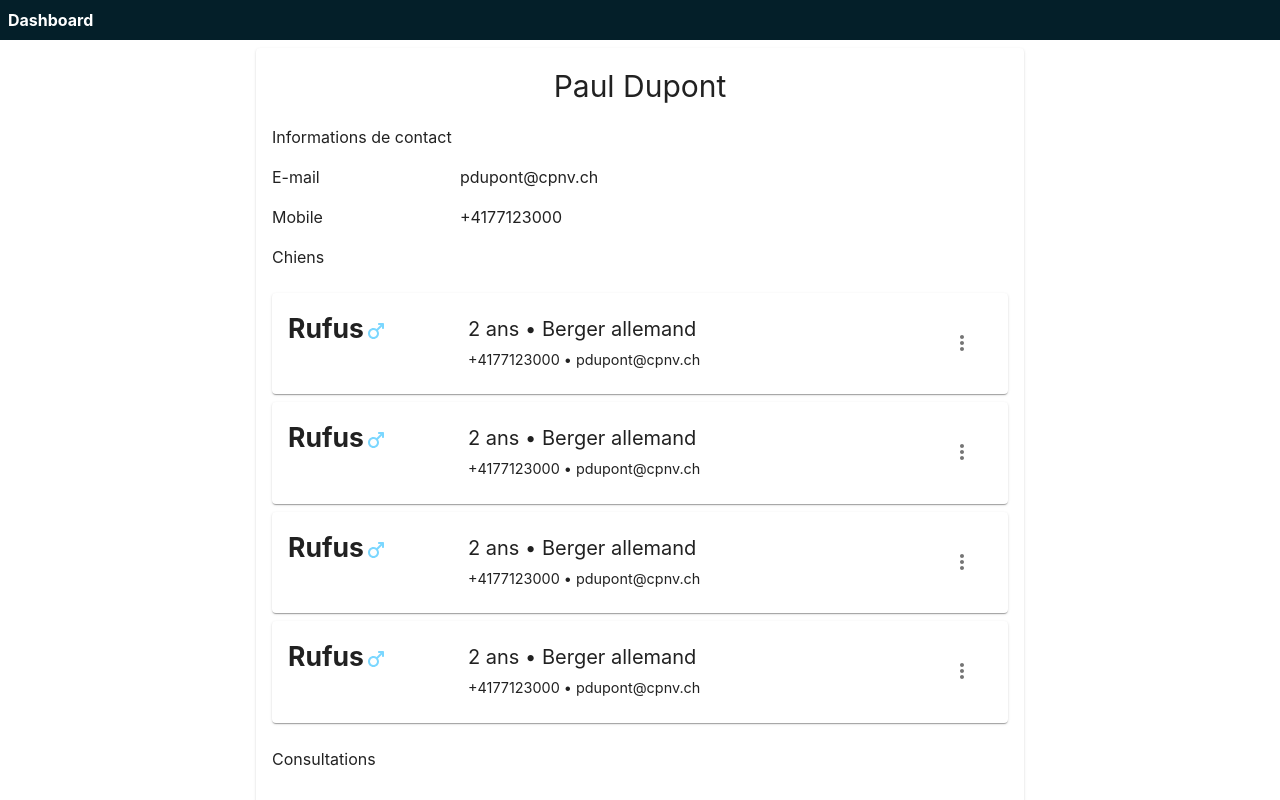
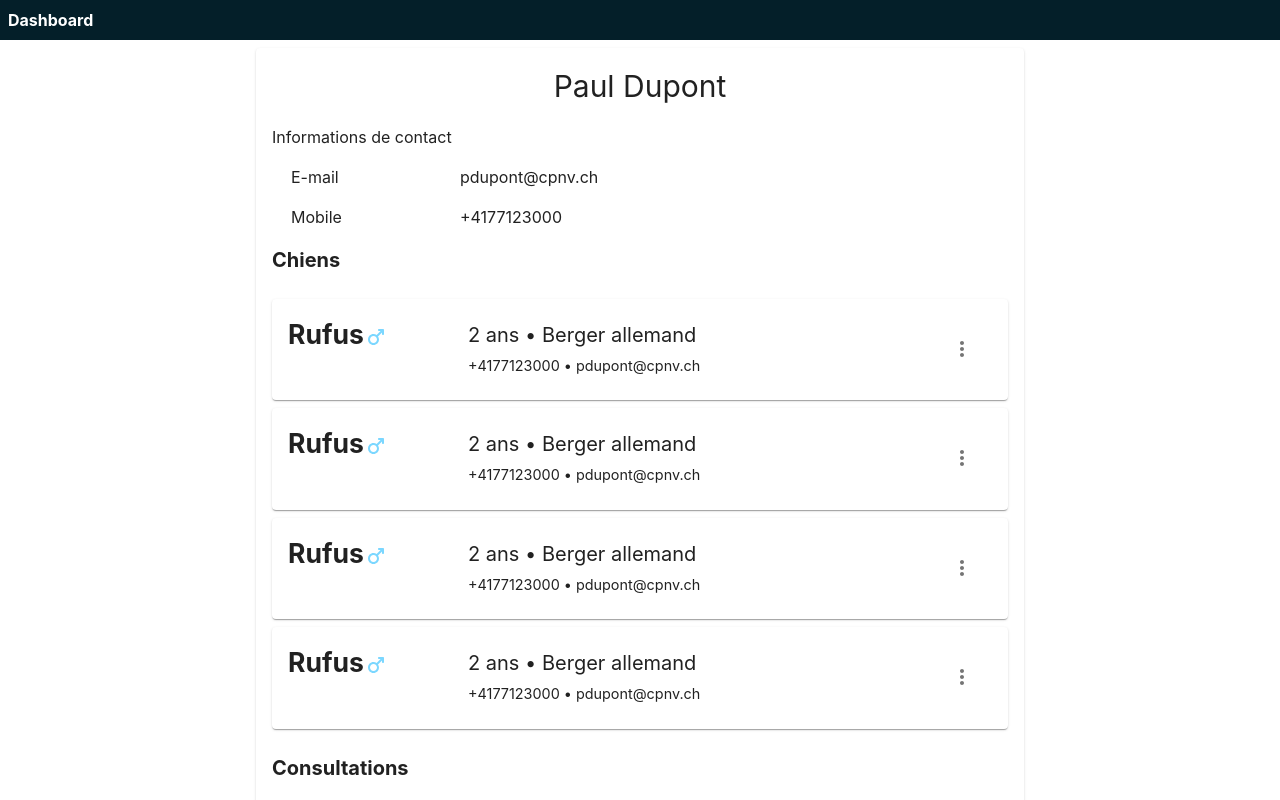
Before and after one commit to CPNV-ES/PRW3_What-The-Dog, a Next.js app: page /clients/123 in a window 1280 px wide. Shown: the top 800 px of the page. Built offline with nearby package versions, Linux system fonts and the light colour scheme.

Commit message:
Style client page sub titles

```diff
--- a/src/pages/clients/[id].tsx
+++ b/src/pages/clients/[id].tsx
@@ -64,19 +64,19 @@ const ClientView = () => {
             <Grid item xs={12}>
               Informations de contact
             </Grid>
-            <Grid item xs={3}>
+            <Grid item xs={3} style={{ paddingLeft: 35 }}>
               E-mail
             </Grid>
             <Grid item xs={9}>
               {client.email}
             </Grid>
-            <Grid item xs={3}>
+            <Grid item xs={3} style={{ paddingLeft: 35 }}>
               Mobile
             </Grid>
             <Grid item xs={9}>
               {client.phone}
             </Grid>
-            <Grid item xs={12}>
+            <Grid item xs={12} style={{ fontSize: 20, fontWeight: "bold" }}>
               Chiens
             </Grid>
             <Grid item xs={12}>
@@ -84,11 +84,14 @@ const ClientView = () => {
                 <DogCard key={dog.id} dog={dog}></DogCard>
               ))}
             </Grid>
-            <Grid item xs={12}>
+            <Grid item xs={12} style={{ fontSize: 20, fontWeight: "bold" }}>
               Consultations
             </Grid>
             <Grid item xs={12}>
               {/* Add consultations when model is created */}
+              {Dogs.map((dog) => (
+                <DogCard key={dog.id} dog={dog}></DogCard>
+              ))}
             </Grid>
           </Grid>
         </CardContent>
```
